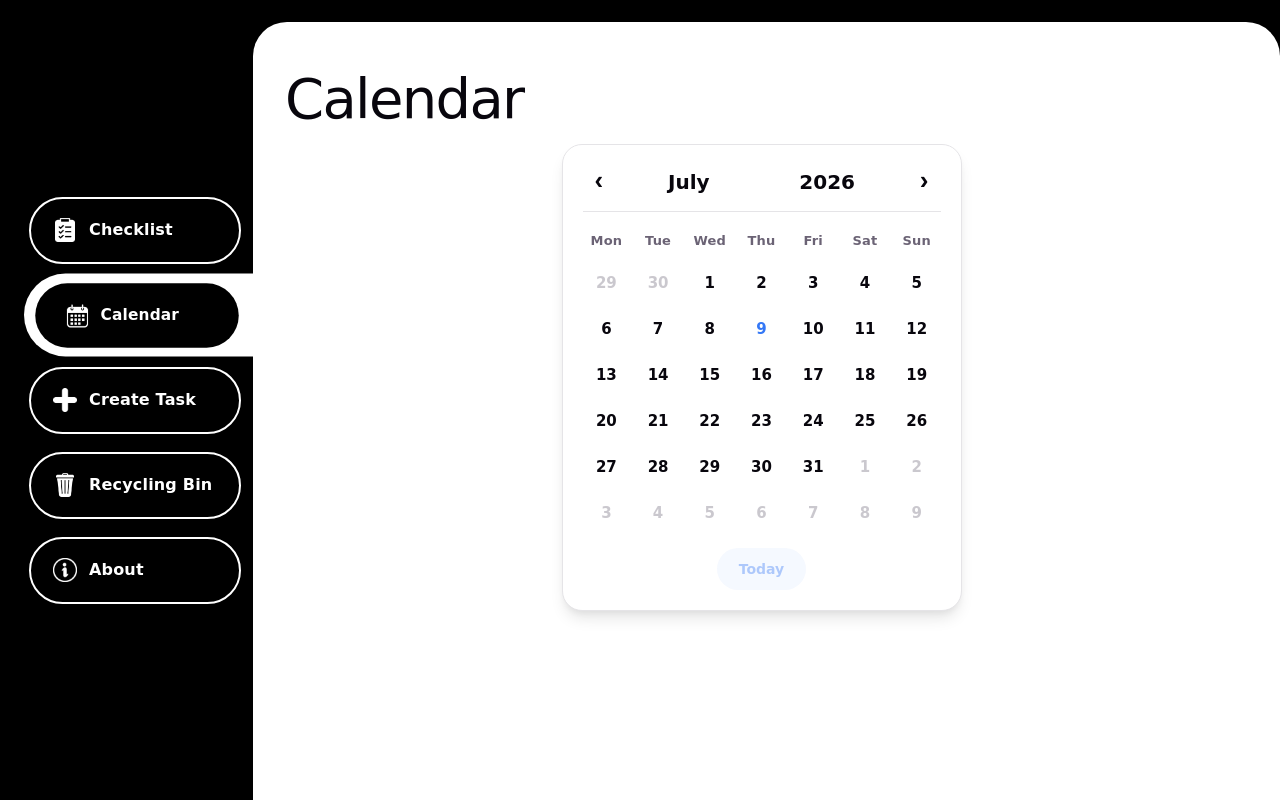
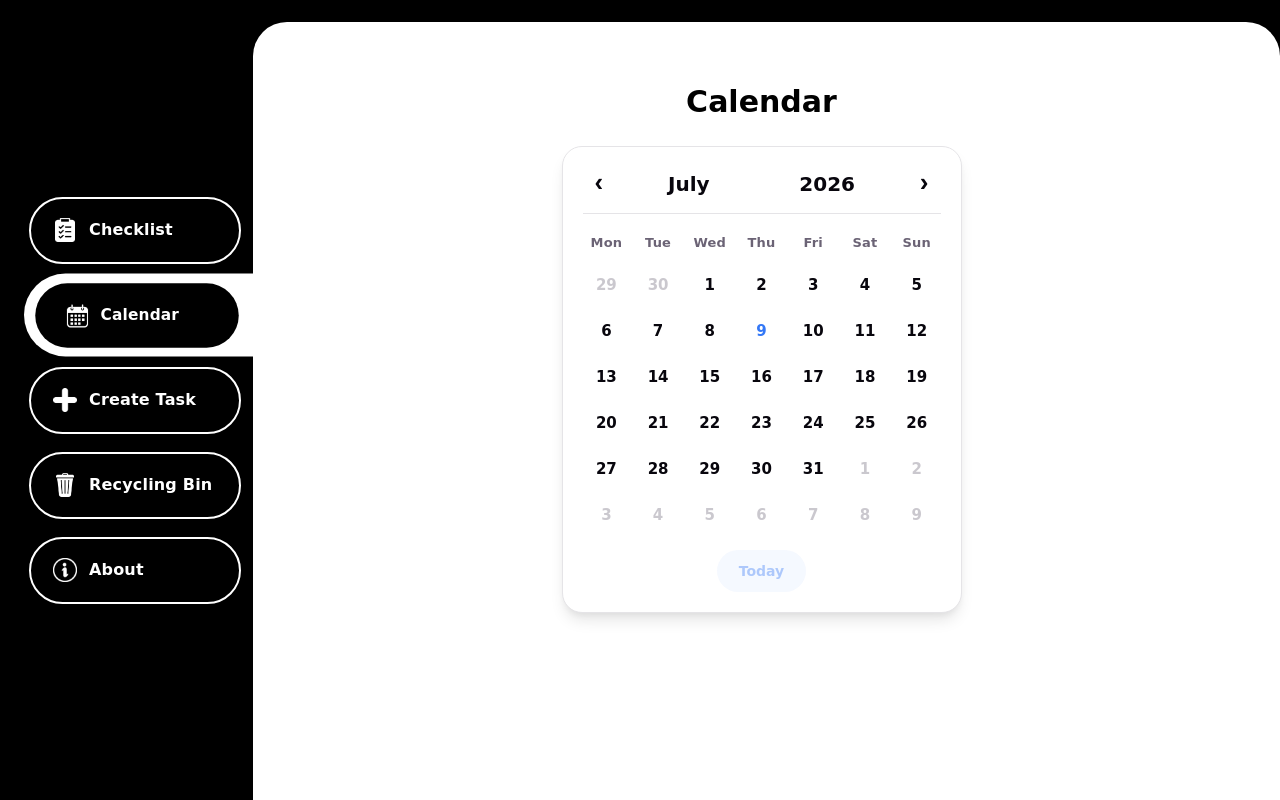
Before and after one commit to Ngovkimyou/ToDo-App, a React (Vite) app: page /calendar in a window 1280 px wide. Built offline with nearby package versions, Linux system fonts and the light colour scheme.

Commit message:
add page title class to Calendar page

```diff
--- a/src/pages/Calendar.jsx
+++ b/src/pages/Calendar.jsx
@@ -3,7 +3,7 @@ import Calendar from "../components/Calendar";
 function CalendarPage() {
   return (
     <>
-      <h1>Calendar</h1>
+      <h1 className="page-title">Calendar</h1>
       <Calendar />
     </>
   );
```
